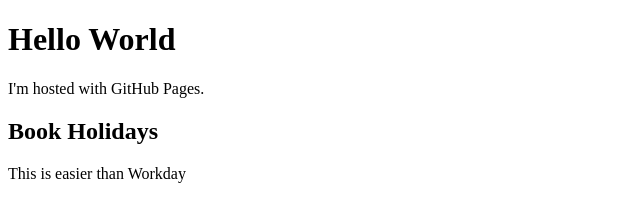
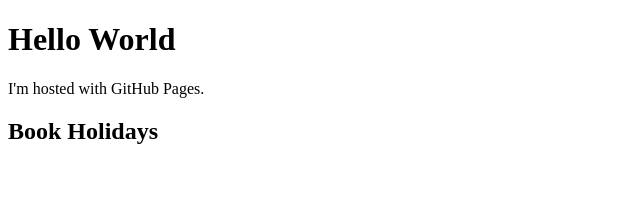
Before and after one commit to mithileshz/mith.github.io, a plain HTML site: page index.html in a window 1280 px wide. Shown: the whole page, without its empty margins (0-640 px from the left). Drawn offline with Linux system fonts and the light colour scheme.

Commit message:
Update index.html

```diff
--- a/index.html
+++ b/index.html
@@ -6,6 +6,5 @@
     <h1>Hello World</h1>
     <p>I'm hosted with GitHub Pages.</p>
     <h2>Book Holidays</h2>
-    <p>This is easier than Workday</p>
   </body>
 </html>
```
